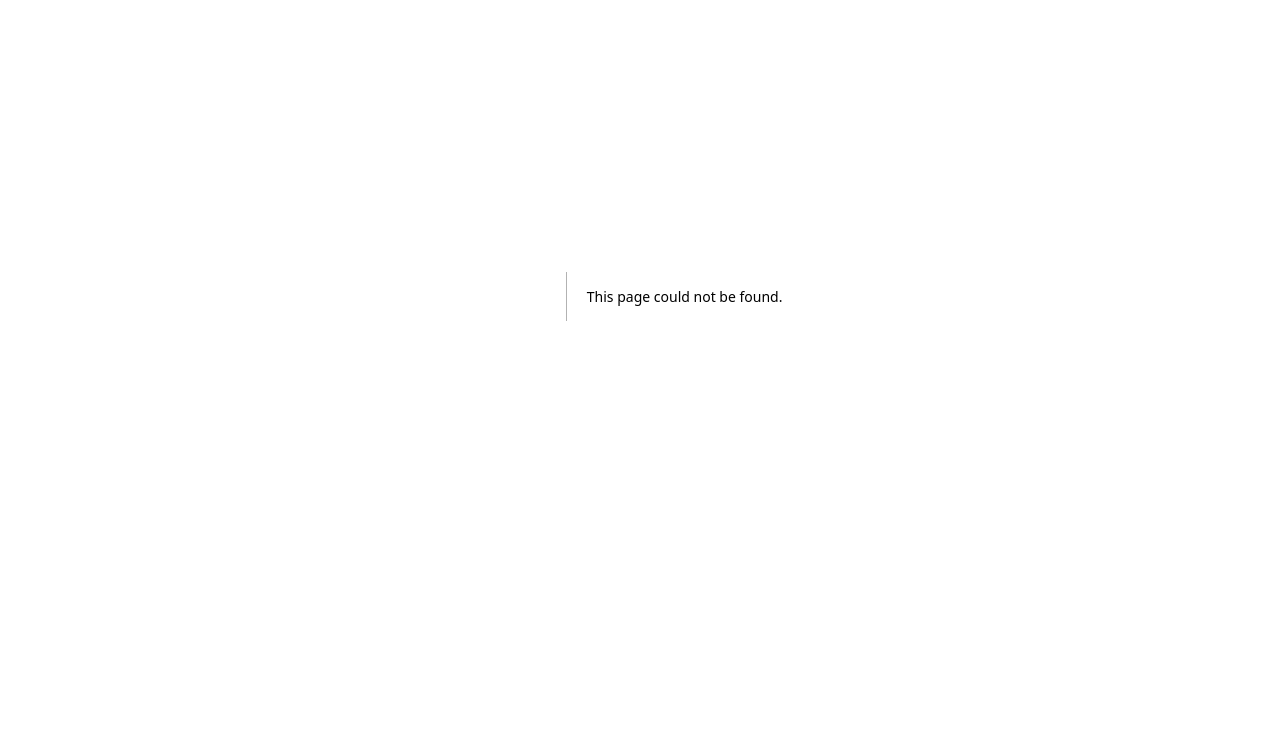
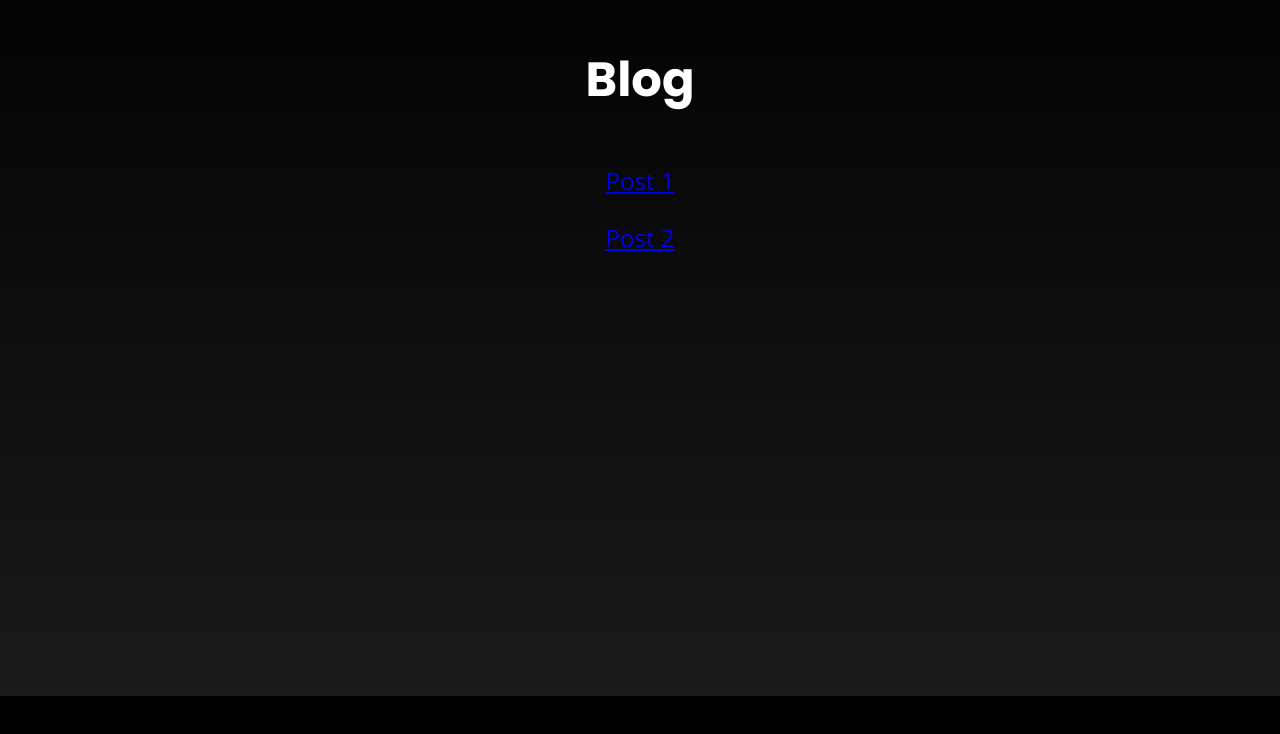
Before and after one commit to alainiranzi/Invading-Fullstack-with-Next-js, a Next.js app: page /blog in a window 1280 px wide. Before the commit this address had no page. Shown: the part 104-838 px from the top of the page. Before the commit the page ends 800 px from the top, so only its background shows below. Built offline with nearby package versions, Linux system fonts and the light colour scheme.

Commit message:
configuring dynamic routes and using routes parameters

```diff
--- a/next.config.mjs
+++ b/next.config.mjs
@@ -1,6 +1,8 @@
 /** @type {import('next').NextConfig} */
 const nextConfig = {
-  /* config options here */
+  experimental: {
+    turbo: false, // disable Turbopack
+  },
 };
 
 export default nextConfig;
--- /dev/null
+++ b/src/app/blog/page.js
@@ -0,0 +1,15 @@
+import Link from "next/link";
+
+export default function BlogPage() {
+  return (
+    <main style={{ padding: "20px" }}>
+      <h1>Blog </h1>
+      <p>
+        <Link href="/blog/post-1">Post 1</Link>
+      </p>
+      <p>
+        <Link href="/blog/post-2">Post 2</Link>
+      </p>
+    </main>
+  );
+}
```
Also changed, not shown: src/app/blog/[slug]/page.js (added, +8 -0 lines), 1 other file (tests, documents, lock files or other folders).
